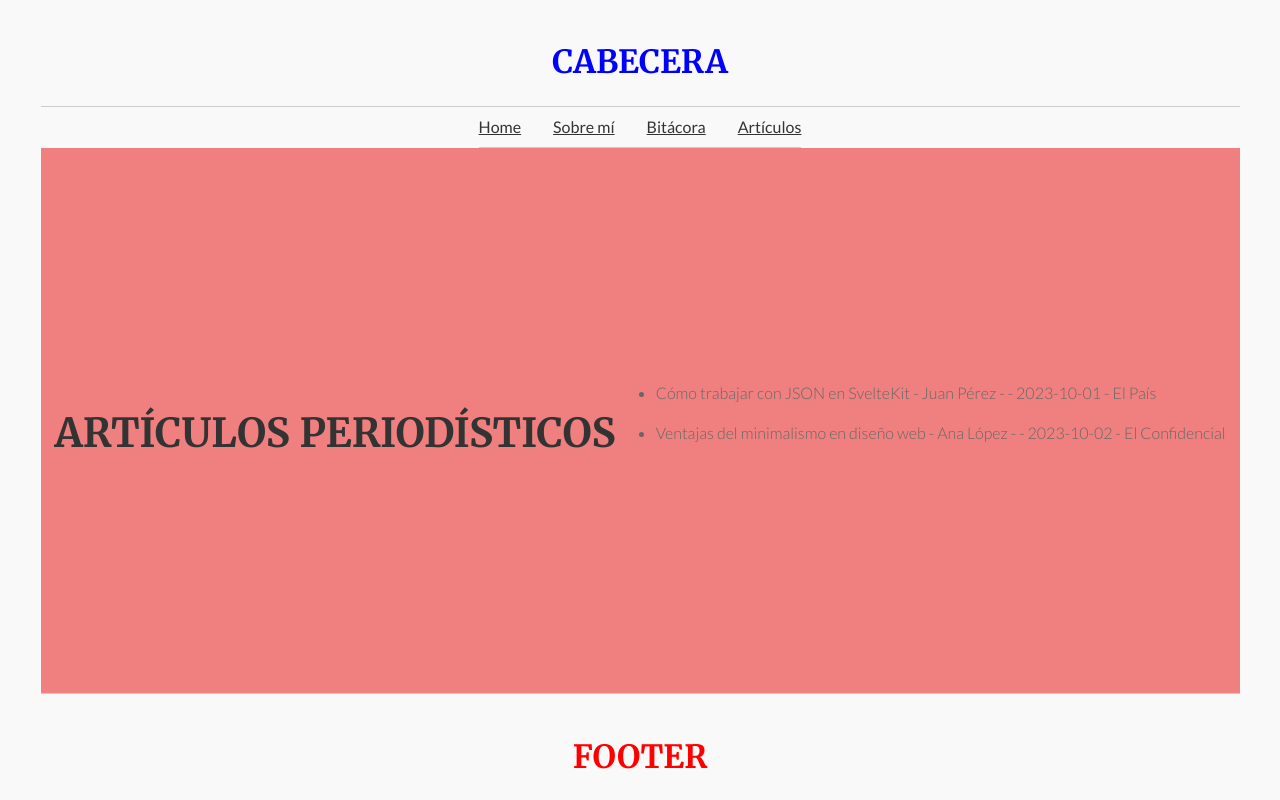
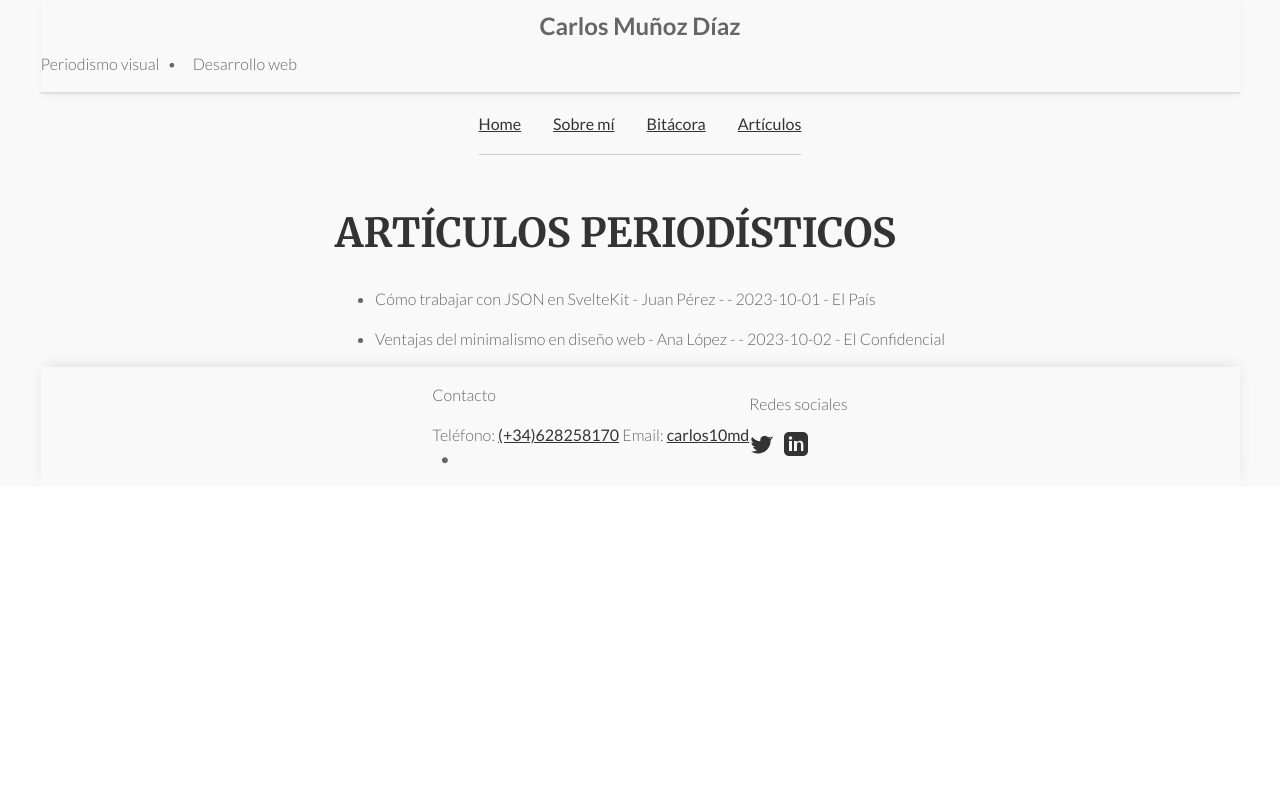
Before and after one commit to CarlosMunozDiaz/carlosmunozdiaz.github.io, a SvelteKit app: page /works in a window 1280 px wide. Built offline with nearby package versions, Linux system fonts and the light colour scheme.

Commit message:
Incorporando estilos mínimos

```diff
--- a/src/lib/data/articles.json
+++ b/src/lib/data/articles.json
@@ -5,7 +5,8 @@
     "description": "JSON es ideal para datos estructurados como estos...",
     "author": "Juan Pérez",
     "medio": "El País",
-    "fecha": "2023-10-01"
+    "fecha": "2023-10-01",
+    "link": "https://elpais.com/como-trabajar-con-json-en-sveltekit"
   },
   {
     "id": 2,
@@ -13,6 +14,7 @@
     "description": "El minimalismo potencia la claridad y el enfoque...",
     "author": "Ana López",
     "medio": "El Confidencial",
-    "fecha": "2023-10-02"
+    "fecha": "2023-10-02",
+    "link": "https://elconfidencial.com/ventajas-del-minimalismo-en-diseno-web"
   }
 ]
--- a/src/lib/data/bitacora.json
+++ b/src/lib/data/bitacora.json
@@ -4,13 +4,15 @@
     "title": "Cómo trabajar con JSON en SvelteKit",
     "content": "JSON es ideal para datos estructurados como estos...",
     "author": "Externo",
-    "fecha": "2023-10-01"
+    "fecha": "2023-10-01",
+    "link": "https://elpais.com/como-trabajar-con-json-en-sveltekit"
   },
   {
     "id": 2,
     "title": "Ventajas del minimalismo en diseño web",
     "content": "El minimalismo potencia la claridad y el enfoque...",
     "author": "Carlos Muñoz Díaz",
-    "fecha": "2023-10-02"
+    "fecha": "2023-10-02",
+    "link": "https://elconfidencial.com/ventajas-del-minimalismo-en-diseno-web"
   }
 ]
--- a/src/lib/styles/general.css
+++ b/src/lib/styles/general.css
@@ -6,7 +6,7 @@ body {
 
 body main.container {
     width: 100%;
-    height: 100vh;
+
     max-width: 1199px;
     margin: 0 auto;
 
--- a/src/lib/styles/view-transitions.css
+++ b/src/lib/styles/view-transitions.css
@@ -3,10 +3,6 @@
   isolation: isolate;
   width: 100%;
   height: 100%;
-  display: flex;
-  align-items: center;
-  justify-content: center;
-  background-color: lightcoral;
 }
 
 :root::view-transition-old(root) {
--- a/src/routes/+layout.svelte
+++ b/src/routes/+layout.svelte
@@ -2,12 +2,6 @@
 	import './app.css';
 
 	import { onNavigate } from '$app/navigation';
-
-    import Footer from './components/Footer.svelte';
-    import Header from './components/Header.svelte';
-    import Navigation from './components/Navigation.svelte';
-	let { children } = $props();
-
 	onNavigate((navigation) => {
 		if (!document.startViewTransition) return;
 
@@ -18,9 +12,16 @@
 			});
 		});
 	});
+
+    import Footer from './components/Footer.svelte';
+    import Header from './components/Header.svelte';
+    import HeaderNavigation from './components/HeaderNavigation.svelte';
+	let { children } = $props();
 </script>
 
 <Header />
-<Navigation />
-{@render children()}
+<HeaderNavigation />
+<main>
+	{@render children()}
+</main>
 <Footer />
--- a/src/routes/components/Footer.svelte
+++ b/src/routes/components/Footer.svelte
@@ -1,16 +1,65 @@
-<footer>
-    <h2>FOOTER</h2>
-</footer>
-
 <style>
     footer {
         view-transition-name: footer;
-        border-top: 1px solid #ccc;
         width: 100%;
+
+        display: flex;
+        flex-direction: column;
+        align-items: center;
+        justify-content: center;
+        gap: 12px;
+        padding: 16px 0;
+        position: relative;
+
+        box-shadow: 0 -4px 16px -4px rgba(0, 0, 0, 0.12);
     }
-    h2 {
-        color: red;
-        font-size: 2em;
-        text-align: center;
+
+    .f_contacto,
+    .f_rrss {
+        display: flex;
+        flex-direction: column;
+        align-items: center;
+    }
+
+    .f_contacto::after {
+        content: '•';
+        margin: 0 0.5rem;
+    }
+
+    @media (min-width: 37.5em) {
+        footer {
+            flex-direction: row;
+            justify-content: center;
+            gap: 0;
+        }
+        .f_contacto,
+        .f_rrss {
+            align-items: flex-start;
+        }
     }
 </style>
+
+<footer>
+    <div class="f_contacto">
+        <span class="fc_title">Contacto</span>
+        <div class="fc_elems">
+            <span class="fc_elem">Teléfono: <a href="tel:34628258170">(+34)628258170</a></span>
+            <span class="fc_elem">Email: <a href="mailto:carlos10md@gmail.com">carlos10md</a></span>
+        </div>
+    </div>
+    <div class="f_rrss">
+        <span class="fr_title">Redes sociales</span>
+        <div class="fr_elems">
+            <a href="https://twitter.com/" target="_blank" rel="noopener" aria-label="Twitter" style="margin-right: 8px;">
+                <svg width="24" height="24" viewBox="0 0 24 24" fill="currentColor" aria-hidden="true">
+                    <path d="M22.46 5.924c-.793.352-1.645.59-2.54.697a4.48 4.48 0 0 0 1.964-2.475 8.94 8.94 0 0 1-2.828 1.082 4.48 4.48 0 0 0-7.635 4.085A12.72 12.72 0 0 1 3.112 4.89a4.48 4.48 0 0 0 1.388 5.976 4.44 4.44 0 0 1-2.03-.561v.057a4.48 4.48 0 0 0 3.595 4.393 4.48 4.48 0 0 1-2.025.077 4.48 4.48 0 0 0 4.184 3.11A8.98 8.98 0 0 1 2 19.54a12.67 12.67 0 0 0 6.88 2.017c8.26 0 12.78-6.84 12.78-12.77 0-.195-.004-.39-.013-.583A9.1 9.1 0 0 0 24 4.59a8.93 8.93 0 0 1-2.54.697z"/>
+                </svg>
+            </a>
+            <a href="https://www.linkedin.com/" target="_blank" rel="noopener" aria-label="LinkedIn">
+                <svg width="24" height="24" viewBox="0 0 24 24" fill="currentColor" aria-hidden="true">
+                    <path d="M19 0h-14c-2.76 0-5 2.24-5 5v14c0 2.76 2.24 5 5 5h14c2.76 0 5-2.24 5-5v-14c0-2.76-2.24-5-5-5zm-11 19h-3v-10h3v10zm-1.5-11.27c-.97 0-1.75-.79-1.75-1.76s.78-1.76 1.75-1.76 1.75.79 1.75 1.76-.78 1.76-1.75 1.76zm13.5 11.27h-3v-5.6c0-1.34-.03-3.07-1.87-3.07-1.87 0-2.16 1.46-2.16 2.97v5.7h-3v-10h2.89v1.36h.04c.4-.76 1.38-1.56 2.85-1.56 3.05 0 3.61 2.01 3.61 4.62v5.58z"/>
+                </svg>
+            </a>
+        </div>
+    </div>
+</footer>
--- a/src/routes/components/Header.svelte
+++ b/src/routes/components/Header.svelte
@@ -1,17 +1,36 @@
-<header>
-    <h1>CABECERA</h1>
-</header>
-
 <style>
     header {
         view-transition-name: header;
-        border-bottom: 1px solid #ccc;
         width: 100%;
+        text-align: center;
+        border-bottom: 2px solid #e0e0e0;
+        /* Alternativamente, puedes usar box-shadow: */
+        box-shadow: 0 2px 8px -2px rgba(0,0,0,0.08);
     }
 
-    h1 {
-        color: blue;
-        font-size: 2em;
-        text-align: center;
+    .h_name {
+        display: block;
+        font-size: 1.5rem;
+        font-weight: bold;
+        margin: 0.5rem 0;
+    }
+
+    .h_titles {
+        display: flex;
+        flex-wrap: wrap;
+        gap: 0.5rem;
+    }
+
+    .h_title:not(:last-child):after {
+        content: '•';
+        margin: 0 0.5rem;
     }
 </style>
+
+<header>
+    <span class="h_name">Carlos Muñoz Díaz</span>
+    <div class="h_titles">
+        <span class="h_title">Periodismo visual</span>
+        <span class="h_title">Desarrollo web</span>
+    </div>
+</header>
--- a/src/routes/components/Navigation.svelte
+++ b/src/routes/components/HeaderNavigation.svelte
@@ -1,13 +1,6 @@
 <script>
 	import { base } from '$app/paths';
 </script>
-
-<nav>
-	<a href="{base}/">Home</a>
-	<a href="{base}/about-me">Sobre mí</a>
-	<a href="{base}/bitacora">Bitácora</a>
-	<a href="{base}/works">Artículos</a>
-</nav>
 
 <style>
     nav {
@@ -22,3 +15,10 @@
 		border-bottom: 1px solid #ccc;
     }
 </style>
+
+<nav>
+	<a href="{base}/">Home</a>
+	<a href="{base}/about-me">Sobre mí</a>
+	<a href="{base}/bitacora">Bitácora</a>
+	<a href="{base}/works">Artículos</a>
+</nav>
```
